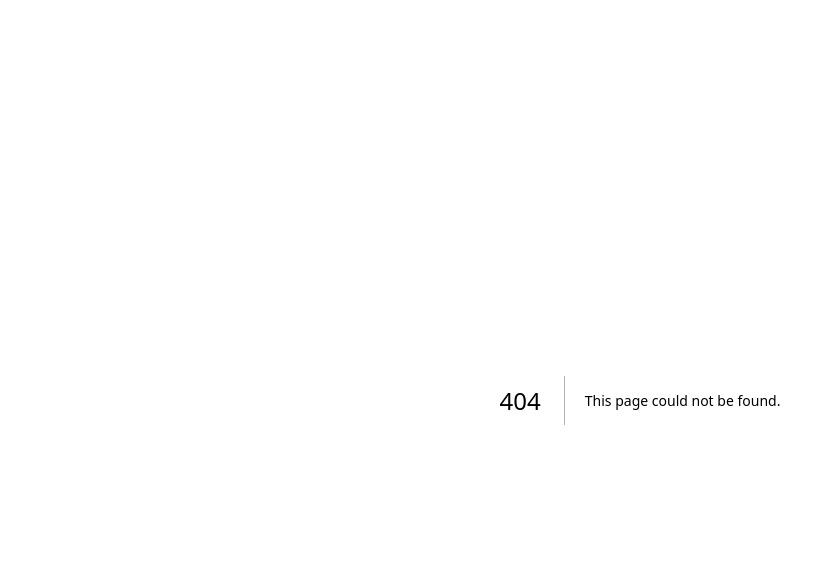
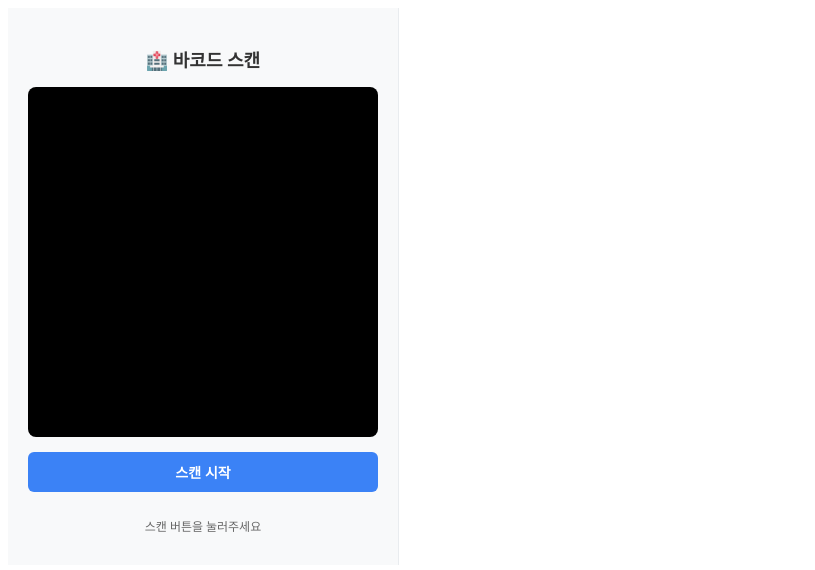
Before and after one commit to DoctorStock/doctorstock-web, a Next.js app: page /inventory/barcode/Barcode in a window 1280 px wide. Before the commit this address had no page. Shown: the top 570 px of the page, without its empty margins (0-815 px from the left). Built offline with nearby package versions, Linux system fonts and the light colour scheme.

Commit message:
[Feat] 바코드 스캐너 모듈 CSS 스타일 추가

```diff
--- /dev/null
+++ b/app/inventory/barcode/Barcode/page.module.css
@@ -0,0 +1,90 @@
+/* BarcodeScanner.module.css */
+
+.scannerContainer {
+  width: 350px;
+  background-color: #f8f9fa;
+  border-right: 1px solid #e9ecef;
+  padding: 20px;
+  display: flex;
+  flex-direction: column;
+}
+
+.title {
+  font-size: 18px;
+  margin-bottom: 15px;
+  color: #333;
+  text-align: center;
+}
+
+.content {
+  flex: 1;
+  display: flex;
+  flex-direction: column;
+}
+
+.videoContainer {
+  position: relative;
+  width: 100%;
+  background: #000;
+  border-radius: 8px;
+  overflow: hidden;
+  margin-bottom: 15px;
+  aspect-ratio: 1;
+}
+
+.video {
+  width: 100%;
+  height: 100%;
+  object-fit: cover;
+}
+
+.buttonContainer {
+  margin-bottom: 15px;
+}
+
+.scanButton {
+  width: 100%;
+  padding: 10px;
+  border: none;
+  border-radius: 6px;
+  font-size: 14px;
+  font-weight: 600;
+  cursor: pointer;
+  color: white;
+  margin-bottom: 10px;
+}
+
+.scanButton.start {
+  background-color: #3b82f6;
+}
+
+.scanButton.stop {
+  background-color: #ef4444;
+}
+
+.status {
+  font-size: 12px;
+  color: #666;
+  text-align: center;
+  margin-bottom: 10px;
+}
+
+.result {
+  padding: 8px;
+  background: #d4edda;
+  border-radius: 6px;
+  font-size: 12px;
+  color: #155724;
+  word-break: break-all;
+  border: 1px solid #c3e6cb;
+}
+
+.error {
+  padding: 8px;
+  background: #f8d7da;
+  border-radius: 6px;
+  font-size: 12px;
+  color: #721c24;
+  border: 1px solid #f5c6cb;
+  margin-top: 10px;
+}
--- /dev/null
+++ b/app/inventory/barcode/Barcode/page.tsx
@@ -0,0 +1,129 @@
+'use client';
+
+// 바코드 스캔 컴포넌트
+import { useState, useRef } from 'react';
+import { BrowserMultiFormatReader } from '@zxing/library';
+import clsx from 'clsx';
+import styles from './page.module.css';
+
+// 바코드 스캐너 컴포넌트의 Props 타입
+interface BarcodeScannerProps {
+  onBarcodeScanned: (barcode: string) => void;  // 바코드 스캔 완료 시 호출
+}
+
+export default function BarcodeScanner({ onBarcodeScanned }: BarcodeScannerProps) {
+  const [isScanning, setIsScanning] = useState(false);              // 스캔 중 여부
+  const [scannedResult, setScannedResult] = useState<string>('');   // 스캔된 결과
+  const [error, setError] = useState<string>('');                   // 에러 메시지
+  const [status, setStatus] = useState<string>('스캔 버튼을 눌러주세요'); // 상태 메시지
+
+  const videoRef = useRef<HTMLVideoElement>(null);                     // 비디오 엘리먼트 참조
+  const codeReaderRef = useRef<BrowserMultiFormatReader | null>(null); // 바코드 리더 참조
+
+  // 바코드 스캔을 시작하는 함수
+  const handleStartScan = async () => {
+    if (!videoRef.current) return;
+
+    try {
+      setError('');
+      setIsScanning(true);
+      setScannedResult('');
+      setStatus('카메라를 준비 중입니다...');
+
+      const codeReader = new BrowserMultiFormatReader();
+      codeReaderRef.current = codeReader;
+
+      // 후면 카메라 우선
+      const constraints = { video: { facingMode: "environment" } };
+      const stream = await navigator.mediaDevices.getUserMedia(constraints);
+      videoRef.current.srcObject = stream;
+
+      await codeReader.decodeFromStream(stream, videoRef.current, (result, err) => {
+        if (result) {
+          const barcodeText = result.getText();
+          setScannedResult(barcodeText);
+          setStatus('스캔 완료!');
+          setIsScanning(false);
+
+          // 부모 컴포넌트에 바코드 전달
+          onBarcodeScanned(barcodeText);
+
+          // 진동 효과 (모바일에서)
+          if (navigator.vibrate) {
+            navigator.vibrate(200);
+          }
+        }
+      });
+
+      setStatus('스캔 중... 바코드를 카메라에 비춰주세요');
+    } catch (err: any) {
+      console.error('스캔 시작 실패:', err);
+      setIsScanning(false);
+
+      if (err.name === "NotAllowedError") {
+        setError("카메라 권한이 거부되었습니다. 브라우저 설정에서 카메라 권한을 허용해주세요.");
+      } else if (err.name === "NotFoundError") {
+        setError("사용 가능한 카메라가 없습니다.");
+      } else {
+        setError("카메라 접근에 실패했습니다. 브라우저 권한과 기기를 확인해주세요.");
+      }
+      setStatus('스캔 시작 실패');
+    }
+  };
+
+  // 바코드 스캔을 중지하는 함수
+  const handleStopScan = () => {
+    if (codeReaderRef.current) {
+      codeReaderRef.current.reset();  // 바코드 리더 리셋
+      codeReaderRef.current = null;   // 참조 해제
+    }
+    setIsScanning(false);             // 스캔 상태 해제
+    setStatus('스캔이 중지되었습니다.');    // 상태 메시지
+  };
+
+  return (
+    <div className={styles.scannerContainer}>
+      <h3 className={styles.title}>
+        🏥 바코드 스캔
+      </h3>
+
+      <div className={styles.content}>
+        <div className={styles.videoContainer}>
+          <video
+            ref={videoRef}
+            className={styles.video}
+            autoPlay
+            muted
+            playsInline
+          />
+        </div>
+
+        <div className={styles.buttonContainer}>
+          <button
+            onClick={isScanning ? handleStopScan : handleStartScan}
+            className={clsx(styles.scanButton, isScanning ? styles.stop : styles.start)}
+          >
+            {isScanning ? '스캔 중지' : '스캔 시작'}
+          </button>
+        </div>
+
+        <div className={styles.status}>
+          {status}
+        </div>
+
+        {scannedResult && (
+          <div className={styles.result}>
+            <strong>스캔 결과:</strong><br />
+            {scannedResult}
+          </div>
+        )}
+
+        {error && (
+          <div className={styles.error}>
+            ❌ {error}
+          </div>
+        )}
+      </div>
+    </div>
+  );
+}
```
